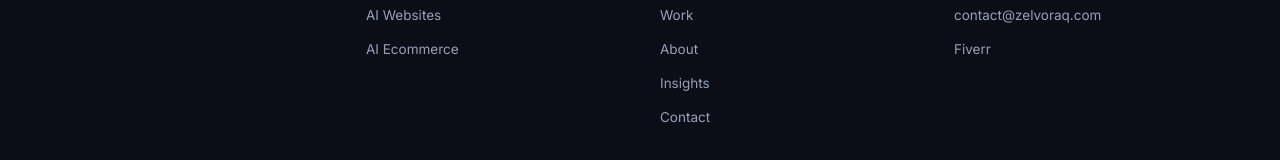
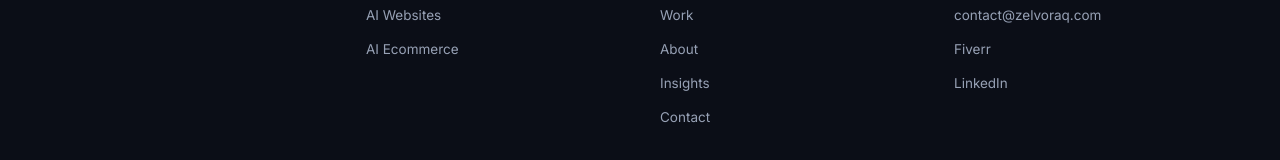
Before and after one commit to khansakanwal/Zelvoraq.com, a Next.js app: page / in a window 1280 px wide. Shown: the part 6795-6955 px from the top of the page. Built offline with nearby package versions, Linux system fonts and the light colour scheme; no server answers.

Commit message:
Add LinkedIn link to footer

```diff
--- a/components/layout/Footer.tsx
+++ b/components/layout/Footer.tsx
@@ -11,11 +11,11 @@ const footerNav = [
   { label: "Contact", href: "/contact" },
 ];
 
-// External profiles — update the LinkedIn href once the ZELVORAQ Company Page (or
-// Khansa's personal profile, as an interim link) URL is confirmed.
+// External profiles. LinkedIn currently points to Khansa's personal profile as an
+// interim link — swap it for the ZELVORAQ Company Page URL once that page is live.
 const socialLinks = [
   { label: "Fiverr", href: "https://www.fiverr.com/s/gvm8ZqE" },
-  // { label: "LinkedIn", href: "TODO: add once confirmed" },
+  { label: "LinkedIn", href: "https://www.linkedin.com/in/khansa-kanwal-039b40177/" },
 ];
 
 export function Footer() {
```
